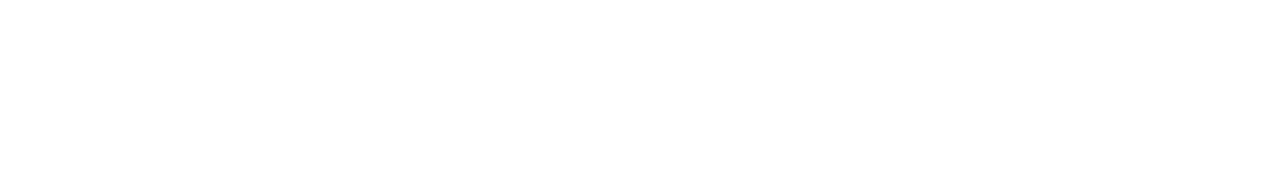
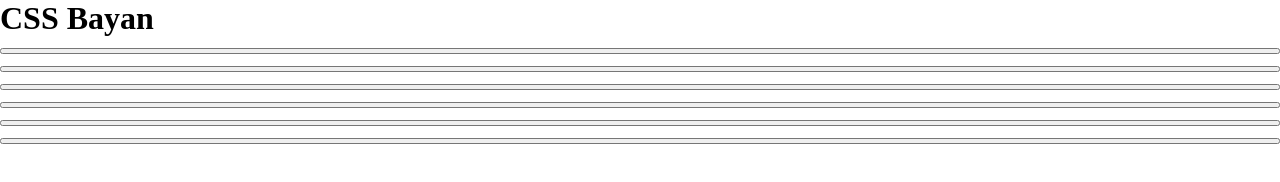
Before and after one commit to Alkatraz911/cssBayan, a plain HTML site: page cssBayan/index.html in a window 1280 px wide. Drawn offline with Linux system fonts and the light colour scheme.

Commit message:
feat: add basic page layout (пт, 10 марта 2023 г., 16:30:05)

```diff
--- a/cssBayan/index.html
+++ b/cssBayan/index.html
@@ -8,6 +8,22 @@
     <link rel="stylesheet" href="style.css">
 </head>
 <body>
-
+    <div class="container_wrapper">
+        <div class="container">
+            <h1>CSS Bayan</h1>
+            <button class="btn"></button>
+            <section class="block"></section>
+            <button class="btn"></button>
+            <section class="block"></section>
+            <button class="btn"></button>
+            <section class="block"></section>
+            <button class="btn"></button>
+            <section class="block"></section>
+            <button class="btn"></button>
+            <section class="block"></section>
+            <button class="btn"></button>
+            <section class="block"></section>
+        </div>
+    </div>
 </body>
 </html>
--- a/cssBayan/style.css
+++ b/cssBayan/style.css
@@ -0,0 +1,36 @@
+* {
+    box-sizing: border-box;
+    margin: 0;
+}
+
+
+.container_wrapper {
+    display: flex;
+    align-items: center;
+    justify-content: center;
+}
+
+.container {
+    width: 1280px;
+}
+
+.btn {
+    width: 100%;
+}
+
+.section {
+    width: 100%;
+}
+
+
+@media only screen and (max-width: 320px) {
+
+}
+
+@media only screen and (min-width: 321px) {
+
+}
+
+@media only screen and (min-width: 821px) {
+
+}
```
